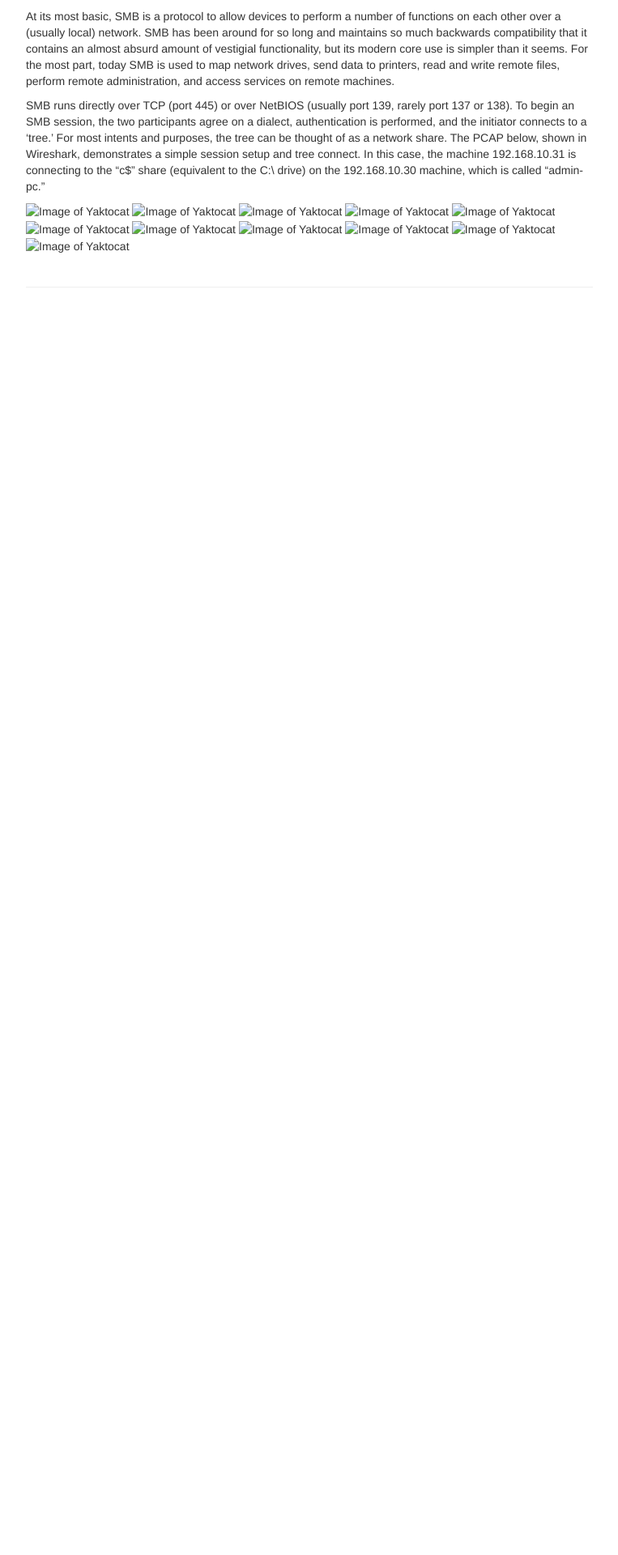
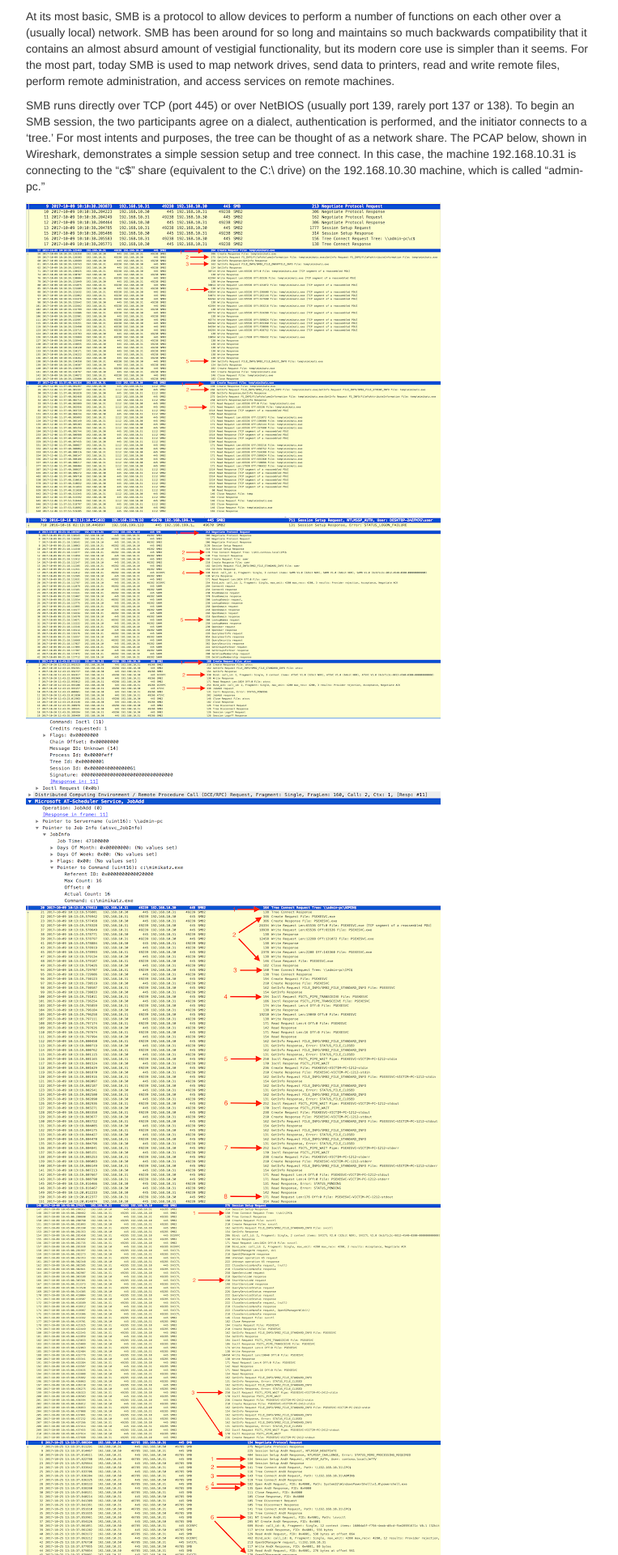
Before and after one commit to 401trg/401trg.github.io, a Jekyll site: the page built from pages/an-introduction-to-smb-for-network-security-analysts.md, in a window 1280 px wide. Shown: the part 462-2382 px from the top of the page at 81% size, without its empty margins (258-1021 px from the left). Built offline with Jekyll 4.4.1, drawn with Linux system fonts in a browser that asks for light colours; our own code applies the rules of GitHub Pages for plain Markdown files; before the commit the page ends 900 px from its top, so only the background shows below that.

Commit message:
Update an-introduction-to-smb-for-network-security-analysts.md

```diff
--- a/pages/an-introduction-to-smb-for-network-security-analysts.md
+++ b/pages/an-introduction-to-smb-for-network-security-analysts.md
@@ -8,14 +8,14 @@ At its most basic, SMB is a protocol to allow devices to perform a number of fun
 
 SMB runs directly over TCP (port 445) or over NetBIOS (usually port 139, rarely port 137 or 138). To begin an SMB session, the two participants agree on a dialect, authentication is performed, and the initiator connects to a ‘tree.’ For most intents and purposes, the tree can be thought of as a network share. The PCAP below, shown in Wireshark, demonstrates a simple session setup and tree connect. In this case, the machine 192.168.10.31 is connecting to the “c$” share (equivalent to the C:\ drive) on the 192.168.10.30 machine, which is called “admin-pc.”
 
-![Image of Yaktocat](assets/images/smb_image_1.png)
-![Image of Yaktocat](assets/images/smb_image_2.png)
-![Image of Yaktocat](assets/images/smb_image_3.png)
-![Image of Yaktocat](assets/images/smb_image_4.png)
-![Image of Yaktocat](assets/images/smb_image_5.png)
-![Image of Yaktocat](assets/images/smb_image_6.png)
-![Image of Yaktocat](assets/images/smb_image_7.png)
-![Image of Yaktocat](assets/images/smb_image_8.png)
-![Image of Yaktocat](assets/images/smb_image_9.png)
-![Image of Yaktocat](assets/images/smb_image_10.png)
-![Image of Yaktocat](assets/images/smb_image_11.png)
+![Image of Yaktocat](https://github.com/401trg/401trg.github.io/blob/4505254f97ef62e62752fb51978244e6a5b27814/assets/images/smb_image_1.png)
+![Image of Yaktocat](https://github.com/401trg/401trg.github.io/blob/4505254f97ef62e62752fb51978244e6a5b27814/assets/images/smb_image_2.png)
+![Image of Yaktocat](https://github.com/401trg/401trg.github.io/blob/4505254f97ef62e62752fb51978244e6a5b27814/assets/images/smb_image_3.png)
+![Image of Yaktocat](https://github.com/401trg/401trg.github.io/blob/4505254f97ef62e62752fb51978244e6a5b27814/assets/images/smb_image_4.png)
+![Image of Yaktocat](https://github.com/401trg/401trg.github.io/blob/4505254f97ef62e62752fb51978244e6a5b27814/assets/images/smb_image_5.png)
+![Image of Yaktocat](https://github.com/401trg/401trg.github.io/blob/4505254f97ef62e62752fb51978244e6a5b27814/assets/images/smb_image_6.png)
+![Image of Yaktocat](https://github.com/401trg/401trg.github.io/blob/4505254f97ef62e62752fb51978244e6a5b27814/assets/images/smb_image_7.png)
+![Image of Yaktocat](https://github.com/401trg/401trg.github.io/blob/4505254f97ef62e62752fb51978244e6a5b27814/assets/images/smb_image_8.png)
+![Image of Yaktocat](https://github.com/401trg/401trg.github.io/blob/4505254f97ef62e62752fb51978244e6a5b27814/assets/images/smb_image_9.png)
+![Image of Yaktocat](https://github.com/401trg/401trg.github.io/blob/4505254f97ef62e62752fb51978244e6a5b27814/assets/images/smb_image_10.png)
+![Image of Yaktocat](https://github.com/401trg/401trg.github.io/blob/4505254f97ef62e62752fb51978244e6a5b27814/assets/images/smb_image_11.png)
```
